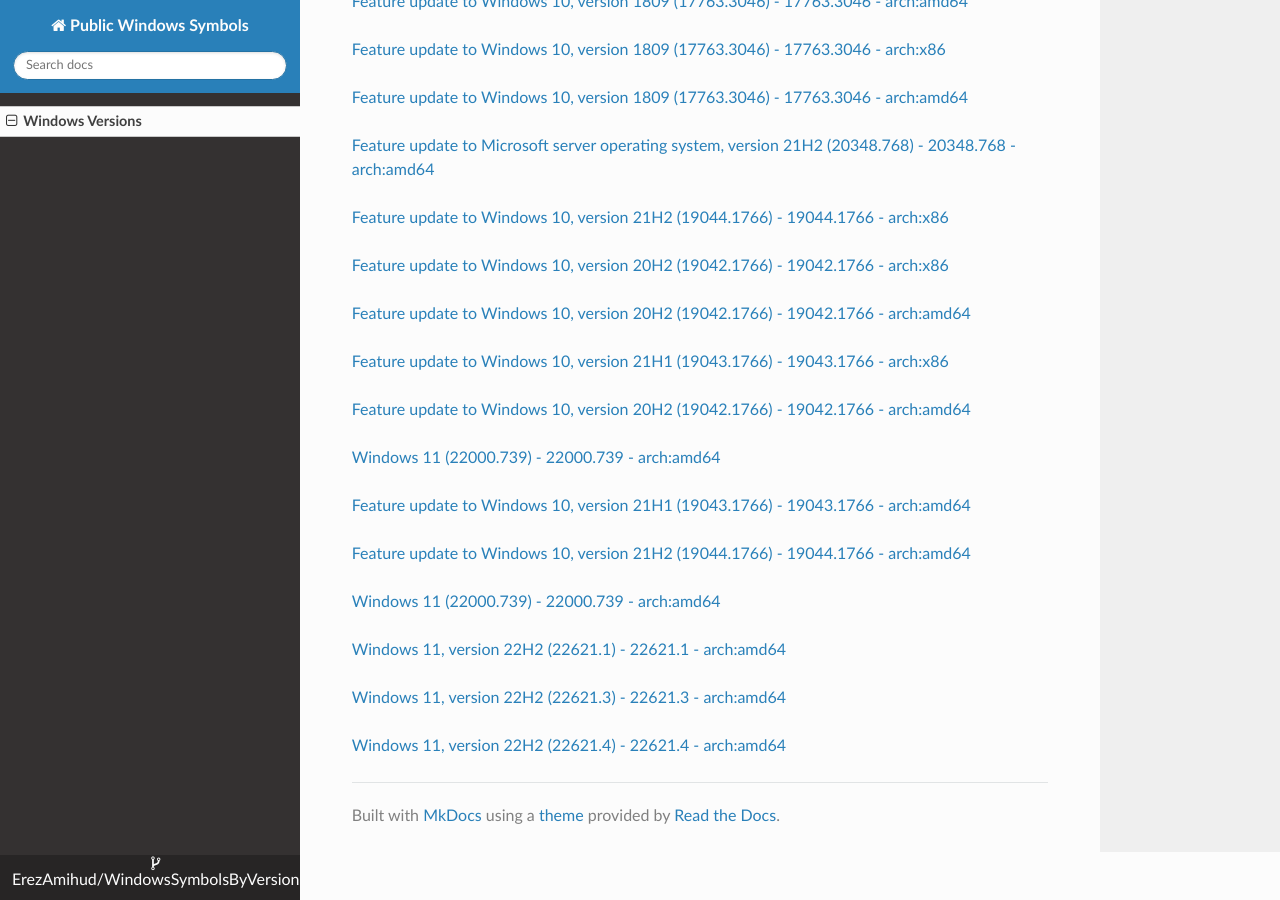
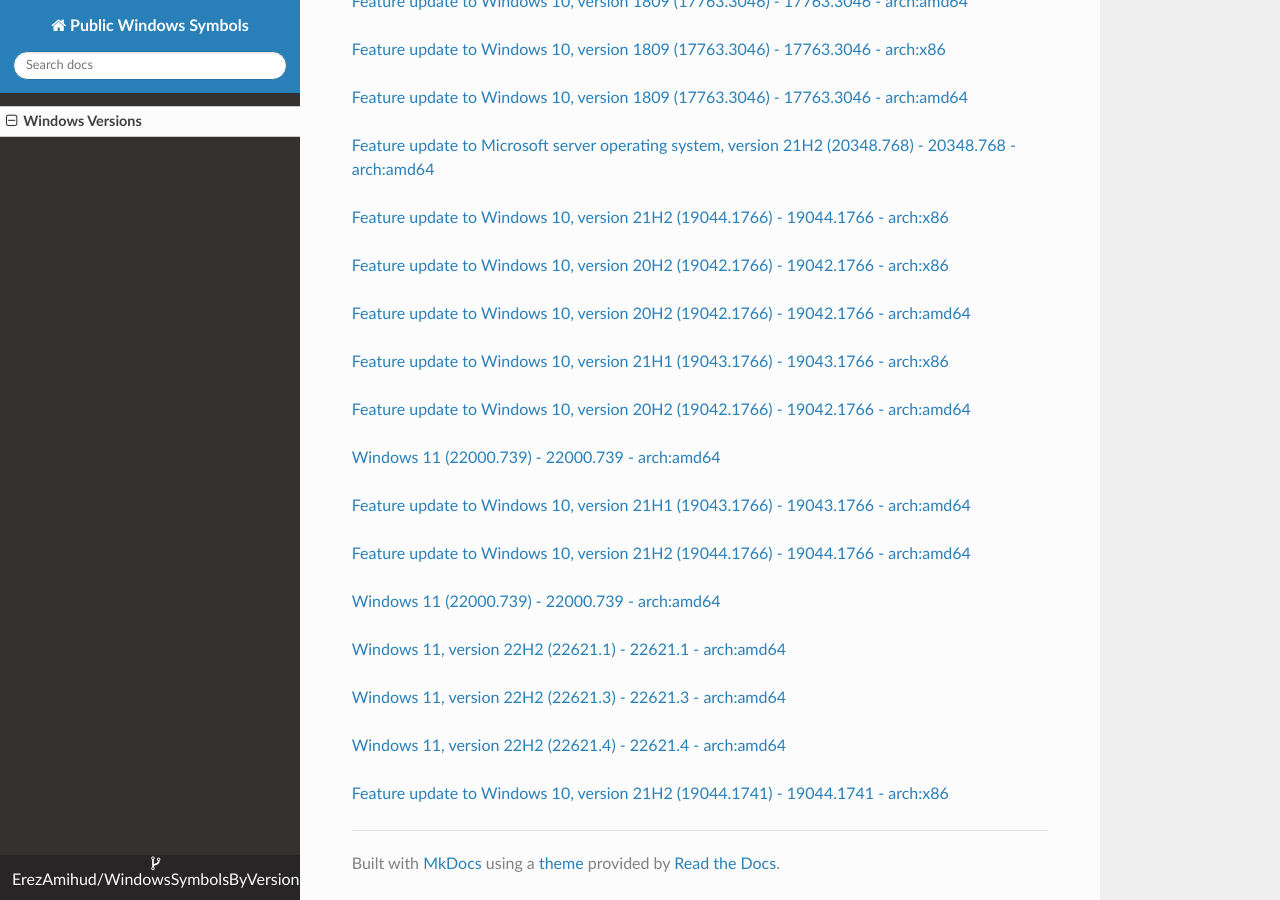
Before and after one commit to ErezAmihud/WindowsSymbolsByVersion, an MkDocs documentation site: the page built from docs/index.md, in a window 1280 px wide and 900 px high, scrolled down 61253 px. Built offline with MkDocs 1.6.1, drawn with Linux system fonts in a browser that asks for light colours; nearby versions of some CDN libraries.

Commit message:
Automated commit, add manifest for 05449c1d-9928-4761-888b-f79ba1a9b82a

```diff
--- a/docs/index.md
+++ b/docs/index.md
@@ -3640,3 +3640,6 @@
 
 
 [Windows 11, version 22H2 (22621.4) - 22621.4 - arch:amd64](https://github.com/ErezAmihud/WindowsSymbolsByVersion/blob/main/manifests/abc55837-7a20-4544-989e-ca00842d1dc9.manifest)
+
+
+[Feature update to Windows 10, version 21H2 (19044.1741) - 19044.1741 - arch:x86](https://github.com/ErezAmihud/WindowsSymbolsByVersion/blob/main/manifests/05449c1d-9928-4761-888b-f79ba1a9b82a.manifest)
```
Also changed, not shown: process_builds.json (+1 -1 lines), 1 other file.
